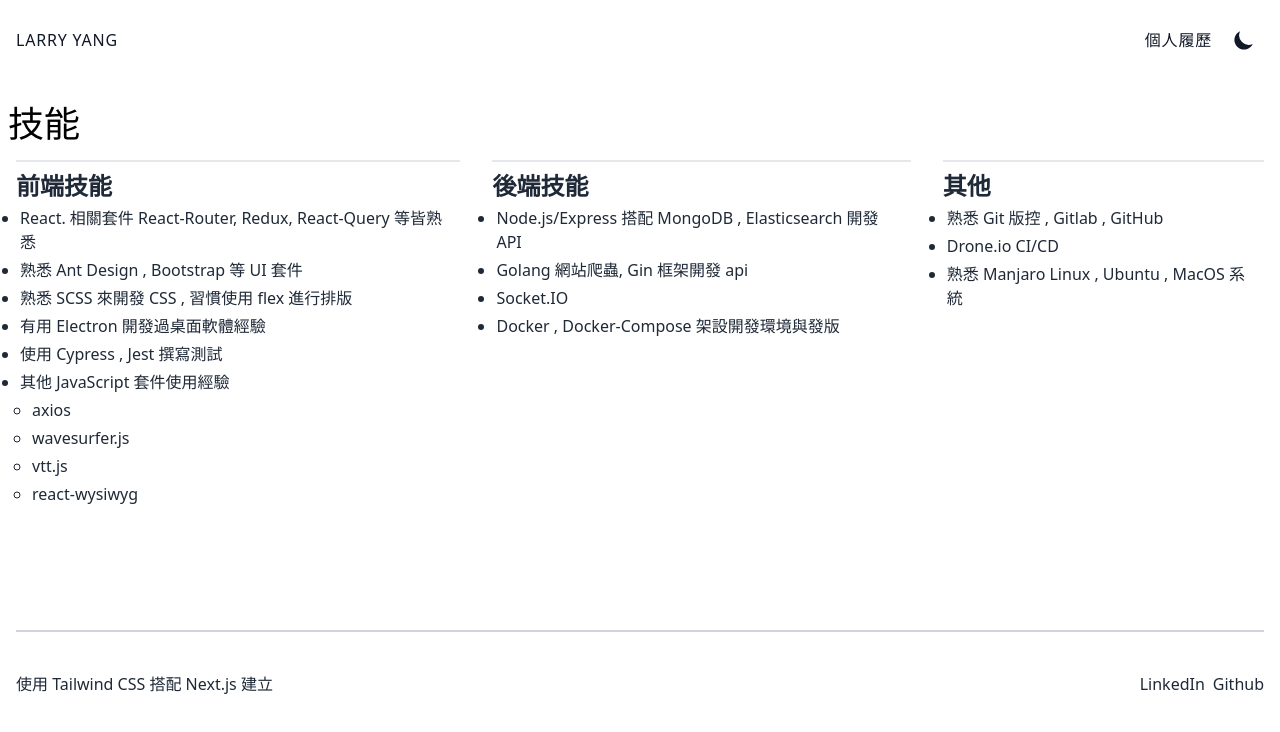
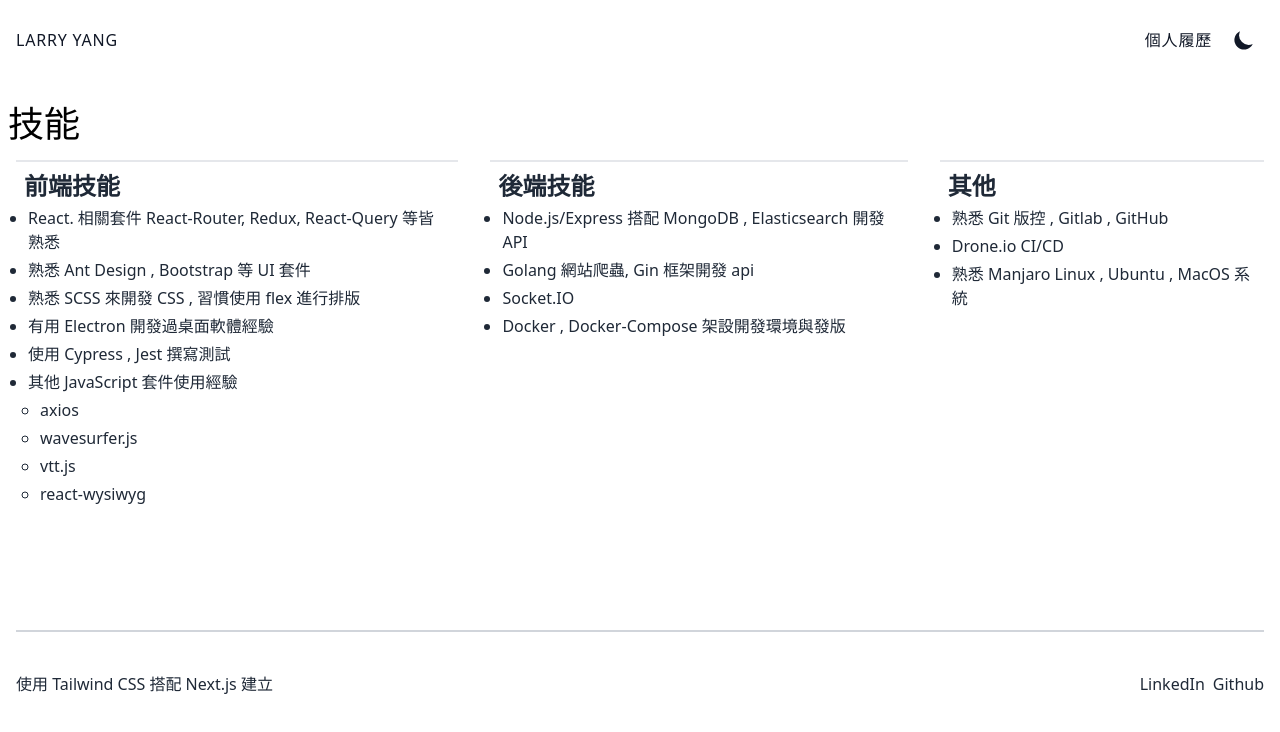
Before and after one commit to larryyangsen/portfolio, a Next.js app: page /resume in a window 1280 px wide. Shown: the top 732 px of the page. Built offline with nearby package versions, Linux system fonts and the light colour scheme.

Commit message:
[fix] skill padding

```diff
--- a/styles/base.css
+++ b/styles/base.css
@@ -5,7 +5,7 @@
 @layer components {
 
     .skill {
-        @apply mx-4 list-disc border-t-2 border-gray-200 py-2 text-gray-800;
+        @apply mx-4 list-disc border-t-2 border-gray-200 p-2 text-gray-800;
     }
 
     .skill h2 {
```
